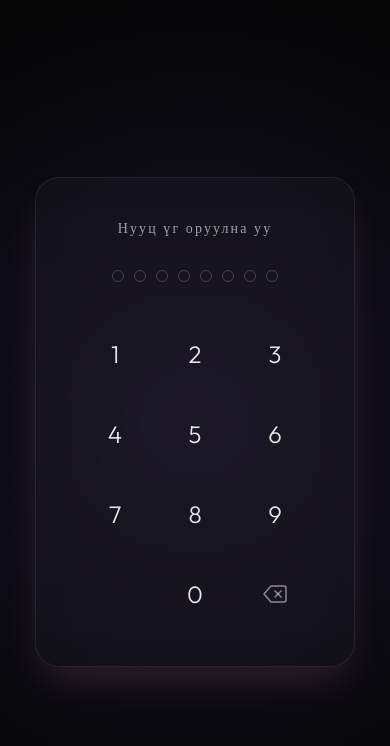
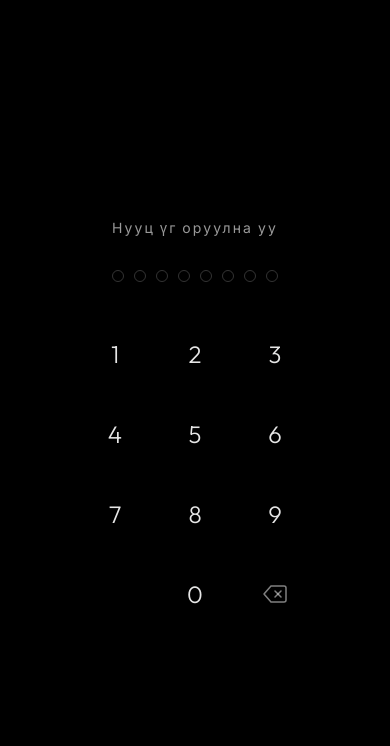
Before and after one commit to Mnli001/html_project-2, a React (Vite) app: page / in a window 390 px wide. Shown: the top 746 px of the page. Built offline with nearby package versions, Linux system fonts and the light colour scheme; a web font is replaced by a local one.

Commit message:
Make lockscreen generic to hide surprise

```diff
--- a/src/App.jsx
+++ b/src/App.jsx
@@ -8,8 +8,7 @@
   const [isUnlocked, setIsUnlocked] = useState(false);
 
   return (
-    <div className="w-full min-h-screen bg-space-gradient relative font-sans text-white">
-      <MouseEffects interactionMode="burst" color="#ffb6c1" effectSize={120} duration={0.8} />
+    <div className="w-full min-h-screen bg-black relative font-sans text-white">
       <audio id="bg-music" src="/bg-music.m4a" loop preload="auto" />
 
       <AnimatePresence mode="wait">
--- a/src/components/LockScreen.jsx
+++ b/src/components/LockScreen.jsx
@@ -56,27 +56,24 @@
   };
 
   return (
-    <div className="relative min-h-screen flex flex-col items-center justify-center bg-space-gradient overflow-hidden select-none">
-
-      {/* Massive flower rain on correct code! */}
-      {showFlowers && <FlowerRain count={80} />}
+    <div className="relative min-h-screen flex flex-col items-center justify-center bg-black overflow-hidden select-none">
 
       {/* Success glow effect */}
       {isCorrect && (
         <motion.div
           initial={{ opacity: 0 }}
           animate={{ opacity: 1 }}
-          className="absolute inset-0 z-10 bg-[radial-gradient(circle_at_center,_rgba(255,182,193,0.15)_0%,_transparent_70%)]"
+          className="absolute inset-0 z-10 bg-[radial-gradient(circle_at_center,_rgba(255,255,255,0.05)_0%,_transparent_70%)]"
         />
       )}
 
       <motion.div
         animate={controls}
-        className="z-20 w-[90vw] max-w-[320px] md:max-w-[340px] flex flex-col items-center py-10 md:py-12 px-5 md:px-6 glass-panel rounded-3xl shadow-premium"
+        className="z-20 w-[90vw] max-w-[320px] md:max-w-[340px] flex flex-col items-center py-10 md:py-12 px-5 md:px-6 rounded-3xl"
       >
         {/* Message */}
         <motion.p
-          className={`font-serif tracking-[0.15em] text-sm md:text-base mb-8 transition-colors duration-500 ${messageColor}`}
+          className={`font-sans tracking-[0.15em] text-sm md:text-base mb-8 transition-colors duration-500 ${messageColor}`}
           animate={isCorrect ? { scale: [1, 1.05, 1] } : {}}
           transition={{ duration: 0.6 }}
         >
@@ -92,7 +89,7 @@
                 i < passcode.length
                   ? isCorrect
                     ? 'bg-emerald-400 border-emerald-400 shadow-[0_0_12px_rgba(52,211,153,0.6)]'
-                    : 'bg-[#ffb6c1] border-[#ffb6c1] shadow-[0_0_12px_rgba(255,182,193,0.5)]'
+                    : 'bg-white border-white shadow-[0_0_12px_rgba(255,255,255,0.5)]'
                   : 'bg-transparent border-white/20'
               }`}
               animate={i < passcode.length ? { scale: [0.8, 1.2, 1] } : {}}
@@ -108,7 +105,7 @@
               key={num}
               onClick={() => handlePress(num.toString())}
               whileHover={{ backgroundColor: 'rgba(255,255,255,0.1)' }}
-              whileTap={{ scale: 0.9, backgroundColor: 'rgba(255,182,193,0.2)' }}
+              whileTap={{ scale: 0.9, backgroundColor: 'rgba(255,255,255,0.2)' }}
               className="w-[64px] h-[64px] md:w-[72px] md:h-[72px] rounded-full flex items-center justify-center text-2xl md:text-3xl font-light text-white/90 bg-transparent transition-all border border-transparent hover:border-white/10"
             >
               {num}
@@ -118,7 +115,7 @@
           <motion.button
             onClick={() => handlePress("0")}
             whileHover={{ backgroundColor: 'rgba(255,255,255,0.1)' }}
-            whileTap={{ scale: 0.9, backgroundColor: 'rgba(255,182,193,0.2)' }}
+            whileTap={{ scale: 0.9, backgroundColor: 'rgba(255,255,255,0.2)' }}
             className="w-[64px] h-[64px] md:w-[72px] md:h-[72px] rounded-full flex items-center justify-center text-2xl md:text-3xl font-light text-white/90 bg-transparent transition-all border border-transparent hover:border-white/10"
           >
             0
@@ -127,7 +124,7 @@
             onClick={handleDelete}
             whileHover={{ backgroundColor: 'rgba(255,255,255,0.05)' }}
             whileTap={{ scale: 0.9 }}
-            className="w-[64px] h-[64px] md:w-[72px] md:h-[72px] rounded-full flex items-center justify-center text-white/50 hover:text-[#ffb6c1] transition-all"
+            className="w-[64px] h-[64px] md:w-[72px] md:h-[72px] rounded-full flex items-center justify-center text-white/50 hover:text-white transition-all"
           >
             <svg xmlns="http://www.w3.org/2000/svg" width="24" height="24" viewBox="0 0 24 24" fill="none" stroke="currentColor" strokeWidth="1.5" strokeLinecap="round" strokeLinejoin="round">
               <path d="M21 4H8l-7 8 7 8h13a2 2 0 0 0 2-2V6a2 2 0 0 0-2-2z"></path>
```
